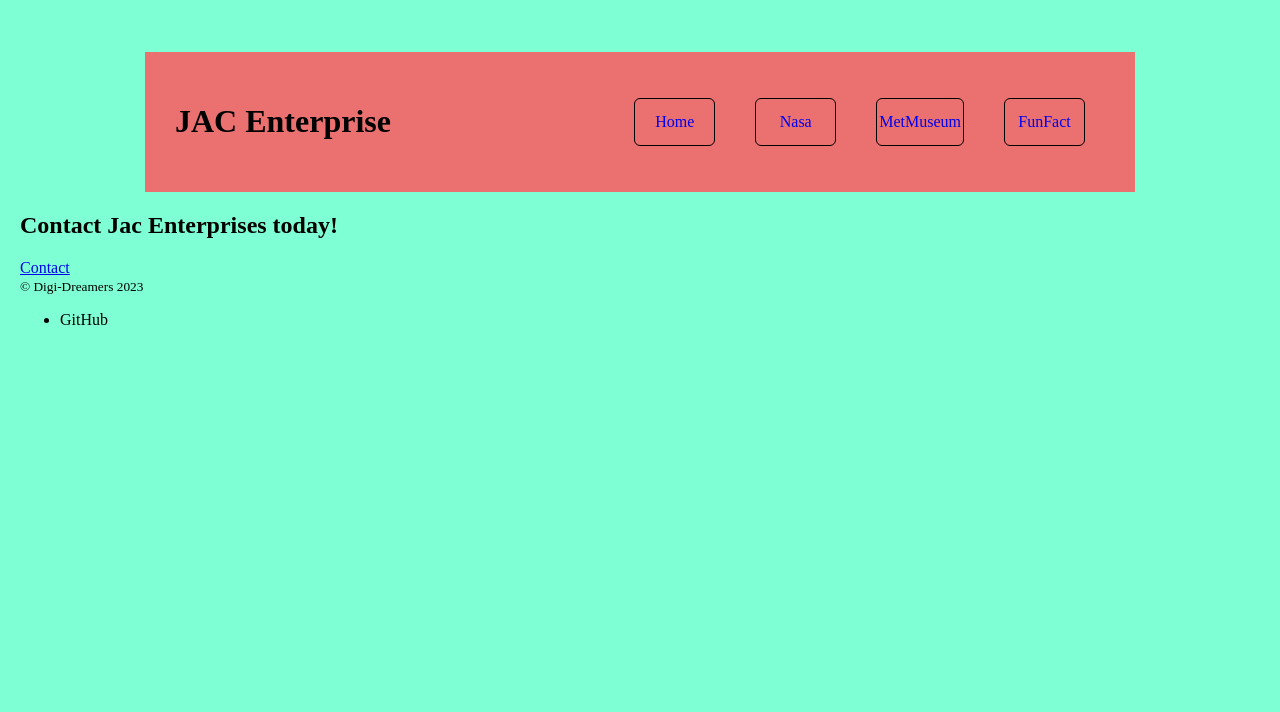
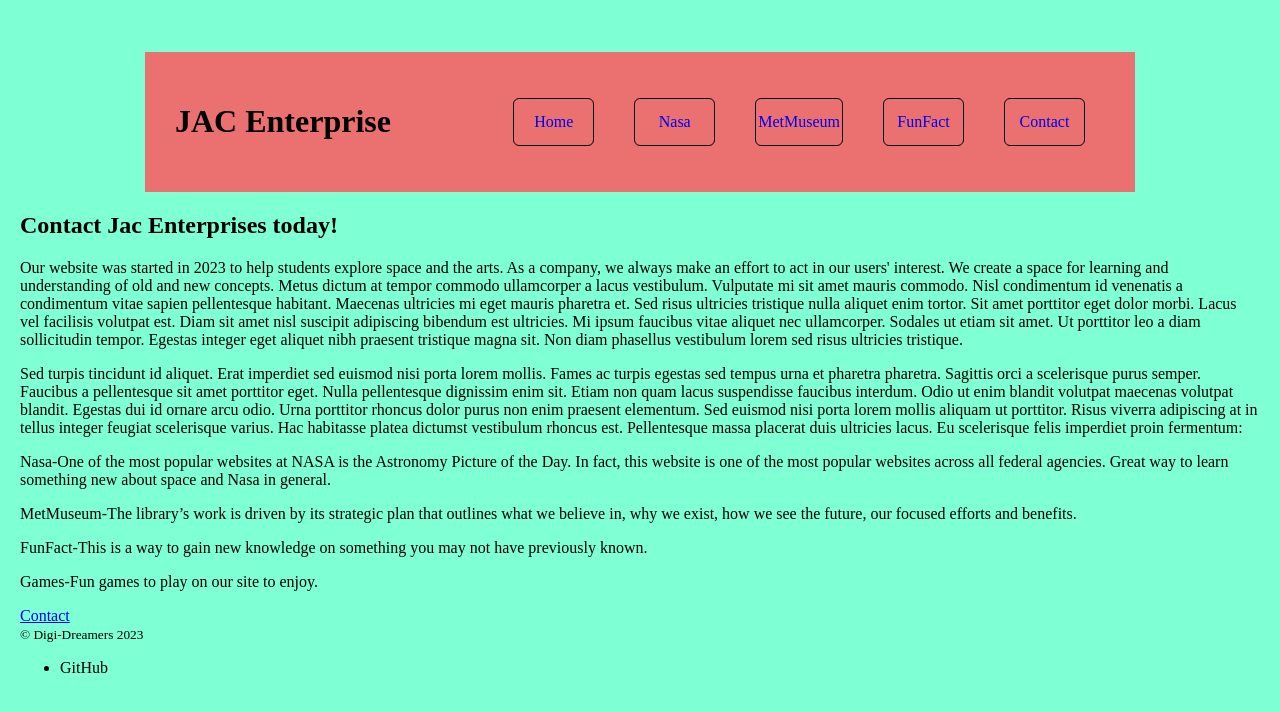
Before and after one commit to 2022-October-Java-PT/digi-dreamers-mystery-educator-repo, a React (Create React App) app in the folder digi-react/: page /contact in a window 1280 px wide. Shown: the top 712 px of the page. Built offline with nearby package versions, Linux system fonts and the light colour scheme.

Commit message:
Contact page update

```diff
--- a/digi-react/src/components/header/index.js
+++ b/digi-react/src/components/header/index.js
@@ -10,6 +10,7 @@ const Header = () => (
       <NavLink to='/Nasa'>Nasa</NavLink>
       <NavLink to='/Museum'>MetMuseum</NavLink>
       <NavLink to='/Funfact'>FunFact</NavLink>
+      <NavLink to='/Contact'>Contact</NavLink>
     </ul>
   </div>
 );
--- a/digi-react/src/pages/contact/index.js
+++ b/digi-react/src/pages/contact/index.js
@@ -5,6 +5,22 @@ const ContactPage = () => {
     return (
         <div>
             <h2>Contact Jac Enterprises today!</h2>
+            <p>Our website was started in 2023 to help students explore space and the arts. As a company,              we always make an effort to act in our users' interest. We create a space for learning and understanding of old and new concepts. Metus dictum at tempor commodo ullamcorper a lacus vestibulum. Vulputate mi sit amet mauris commodo. Nisl condimentum id venenatis a condimentum vitae sapien pellentesque habitant. Maecenas ultricies mi eget mauris pharetra et. Sed risus ultricies tristique nulla aliquet enim tortor. Sit amet porttitor eget dolor morbi. Lacus vel facilisis volutpat est. Diam sit amet nisl suscipit adipiscing bibendum est ultricies. Mi ipsum faucibus vitae aliquet nec ullamcorper. Sodales ut etiam sit amet. Ut porttitor leo a diam sollicitudin tempor. Egestas integer eget aliquet nibh praesent tristique magna sit. Non diam phasellus vestibulum lorem sed risus ultricies tristique.
+            </p>
+            <p>Sed turpis tincidunt id aliquet. Erat imperdiet sed euismod nisi porta lorem mollis. Fames ac turpis egestas sed tempus urna et pharetra pharetra. Sagittis orci a scelerisque purus semper. Faucibus a pellentesque sit amet porttitor eget. Nulla pellentesque dignissim enim sit. Etiam non quam lacus suspendisse faucibus interdum. Odio ut enim blandit volutpat maecenas volutpat blandit. Egestas dui id ornare arcu odio. Urna porttitor rhoncus dolor purus non enim praesent elementum. Sed euismod nisi porta lorem mollis aliquam ut porttitor. Risus viverra adipiscing at in tellus integer feugiat scelerisque varius. Hac habitasse platea dictumst vestibulum rhoncus est. Pellentesque massa placerat duis ultricies lacus. Eu scelerisque felis imperdiet proin fermentum:</p>
+
+            <p>
+                Nasa-One of the most popular websites at NASA is the Astronomy Picture of the Day. In fact, this website is one of the most popular websites across all federal agencies. Great way to learn something new about space and Nasa in general.
+            </p>
+            <p>
+                MetMuseum-The library’s work is driven by its strategic plan that outlines what we believe in, why we exist, how we see the future, our focused efforts and benefits.
+            </p>
+            <p>
+                FunFact-This is a way to gain new knowledge on something you may not have previously known.
+            </p>
+            <p>
+                Games-Fun games to play on our site to enjoy.
+            </p>
             <a  href=" https://github.com/cljenkinsjr/jackr-enterprises-site " >Contact</a>
         </div>
     );
```
